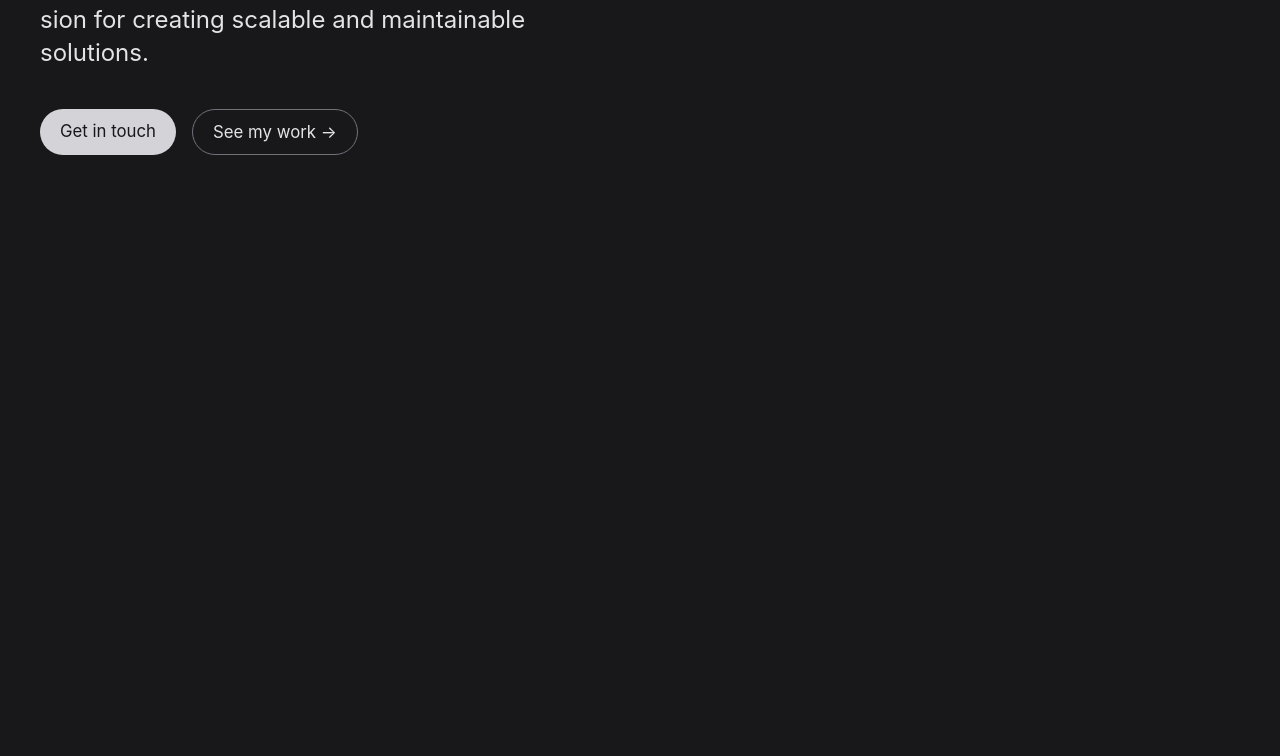
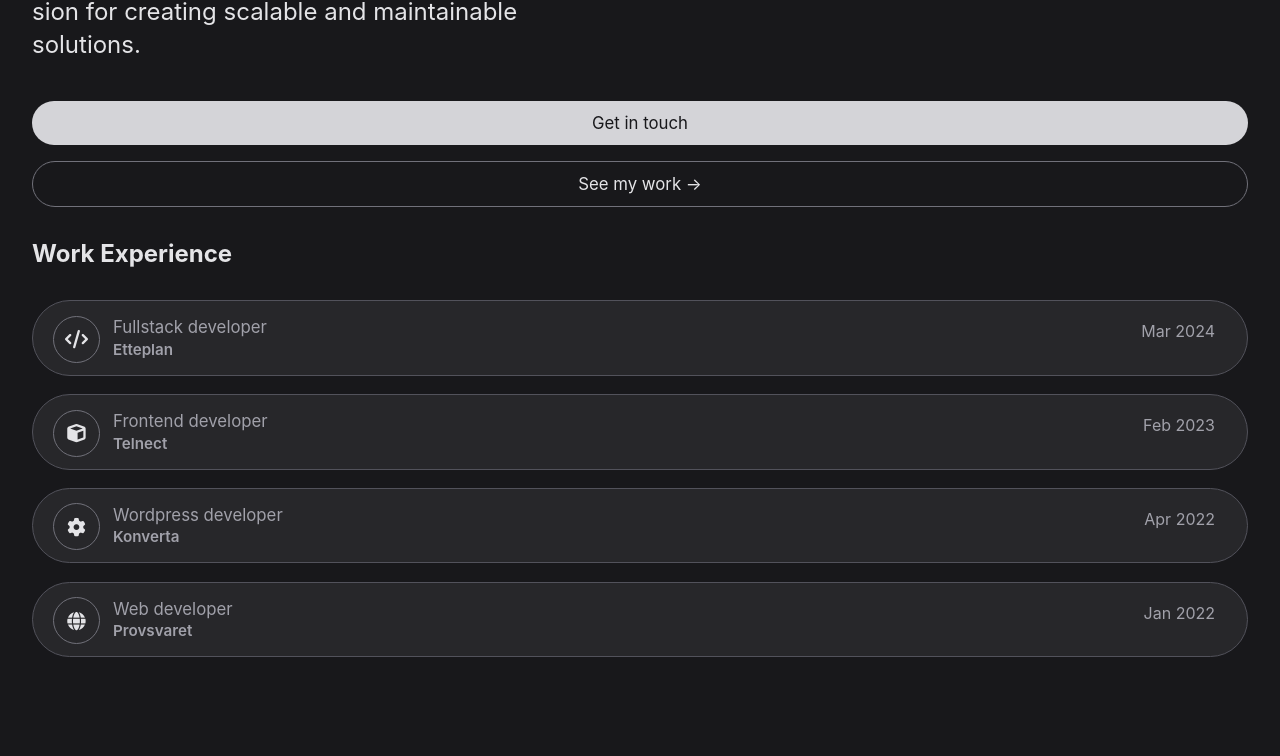
Before and after one commit to ktranish/ktranish.com, an Astro site: page / in a window 1280 px wide. Shown: the part 554-1310 px from the top of the page. Before the commit the page ends 957 px from the top, so only its background shows below. Built offline with nearby package versions, Linux system fonts and the light colour scheme; Astro itself is replaced by a stand-in of ours.

Commit message:
update page with work experience section

```diff
--- a/src/pages/index.astro
+++ b/src/pages/index.astro
@@ -17,10 +17,12 @@ import avatar from "../avatar.jpg";
 		<meta property="og:image" content="https://ktranish-com.vercel.app/_astro/avatar.DUfjh9EK_ONGPf.webp" />
 		<meta property="og:url" content="https://ktranish.com/" />
 		<meta name="twitter:card" content="summary_large_image" />
+		<link rel="stylesheet" href="https://cdnjs.cloudflare.com/ajax/libs/font-awesome/6.0.0-beta3/css/all.min.css">
 		<title>Kenny Tran - Full-Stack Developer for Hire</title>
 	</head>
 	<body>
-		<header>
+		<section aria-labelledby="site-intro">
+			<header id="site-intro">
 				<Image src={avatar} alt="Kenny Tran's Avatar" id="avatar" role="img" aria-label="Profile picture of Kenny Tran" />
 				<div class="badge">
 					<p class="badge__text">Available for hire!</p>
@@ -38,8 +40,40 @@ import avatar from "../avatar.jpg";
 					<a href="https://github.com/ktranish" target="_blank">See my work &rarr;</a>
 				</div>
 			</header>
+		</section>
 		<main>
-			<section></section>
+			<!-- Work Experience Section -->
+			<section aria-labelledby="work-experience">
+				<h2 id="work-experience">Work Experience</h2>
+				<article class="work__item">
+					<header>
+						<h3>Fullstack developer</h3>
+						<p>Etteplan</p>
+					</header>
+					<time datetime="2024-03-01">Mar 2024</time>
+				</article>
+				<article class="work__item">
+					<header>
+						<h3>Frontend developer</h3>
+						<p>Telnect</p>
+					</header>
+					<time datetime="2023-02-01">Feb 2023</time>
+				</article>
+				<article class="work__item">
+					<header>
+						<h3>Wordpress developer</h3>
+						<p>Konverta</p>
+					</header>
+					<time datetime="2023-04-01">Apr 2022</time>
+				</article>
+				<article class="work__item">
+					<header>
+						<h3>Web developer</h3>
+						<p>Provsvaret</p>
+					</header>
+					<time datetime="2022-01-01">Jan 2022</time>
+				</article>
+			</section>
 		</main>
 	</body>
 </html>
@@ -62,7 +96,7 @@ import avatar from "../avatar.jpg";
 		hyphens: auto;
 	}
 
-	h1, p{
+	h1, h2, h3, p{
 		margin: 0;
 	}
 
@@ -71,8 +105,11 @@ import avatar from "../avatar.jpg";
 	}
 
 	body{
-		gap: 10rem;
+		row-gap: 2rem;
 		display: grid;
+		margin: 0 auto;
+		max-width: 80rem;
+		column-gap: 4rem;
 		padding: 5rem 2rem;
 		background-color: var(--zinc-900);
 	}
@@ -95,8 +132,8 @@ import avatar from "../avatar.jpg";
 		column-gap: 0.6rem;
 		align-items: center;
 		display: inline-flex;
+		padding: 0.5rem 1rem;
 		border-radius: 9999px;
-		padding: 0.5rem 1rem;
 		color: var(--zinc-200);
 		background-color: var(--zinc-700);
 	}
@@ -184,15 +221,93 @@ import avatar from "../avatar.jpg";
     background-color: var(--zinc-700);
 	}
 
+	main section h2{
+		margin-bottom: 2rem;
+		color: var(--zinc-200);
+	}
+
+	.work__item{
+		display: flex;
+		margin: 1.15rem 0;
+		position: relative;
+		align-items: start;
+		border-radius: 9999px;
+		color: var(--zinc-400);
+		padding: 1rem 2rem 1rem 5rem;
+		justify-content: space-between;
+		background-color: var(--zinc-800);
+		border: 1px solid var(--zinc-600);
+	}
+
+	.work__item::before {
+		top: 0.9rem;
+    width: 45px;
+    height: 45px;
+		display: flex;
+    left: 1.25rem;
+		font-weight: 600;
+		font-size: 1.15rem;
+		border-radius: 50%;
+		position: absolute;
+    align-items: center;
+		color: var(--zinc-200);
+    justify-content: center;
+		content: attr(aria-label);
+		border: 1px solid var(--zinc-500);
+		font-family: 'Font Awesome 5 Free';
+	}
+
+	.work__item:nth-child(2)::before {
+    content: "\f121"; /* Code icon for Fullstack Developer */
+	}
+
+	.work__item:nth-child(3)::before {
+		content: "\f1b2"; /* Design icon for Frontend Developer */
+	}
+
+	.work__item:nth-child(4)::before {
+		content: "\f013"; /* Gear icon for Wordpress Developer */
+	}
+
+	.work__item:nth-child(5)::before {
+		content: "\f0ac"; /* Globe icon for Web Developer */
+	}
+
+	.work__item header{
+		display: flex;
+		row-gap: 0.15rem;
+		flex-direction: column;
+	}
+
+	.work__item header h3{
+		font-weight: 400;
+		font-size: 1.05rem;
+	}
+
+	.work__item header p{
+		font-weight: 600;
+		font-size: 0.95rem;
+	}
+
+	.work__item time{
+		margin-top: 0.25rem;
+	}
+
 	@media (min-width: 1440px) {
 		body{
 			grid-template-columns: repeat(2, minmax(0, 1fr));
 		}
 	}
 
+	@media (max-width: 1440px) {
+		.header__cta{
+			flex-direction: column;
+		}
+	}
+
 	@media (max-width: 768px) {
 		body{
-			padding: 2rem 0.75rem;
+			padding: 2rem 1.25rem;
 		}
 
 		#avatar{
@@ -210,12 +325,21 @@ import avatar from "../avatar.jpg";
 			font-size: 1.25rem;
 		}
 
-		.header__cta{
-			flex-direction: column;
+		.header__cta a{
+			border-radius: 5px;
 		}
 
-		.header__cta a{
+		.work__item{
 			border-radius: 5px;
+			padding: 1rem 2rem 1rem 4.5rem;
+		}
+
+		.work__item::before {
+			left: 0.8rem;
+		}
+
+		.work__item time{
+			display: none;
 		}
 	}
 
```
Lines whose indentation alone changed are shown as unchanged.
